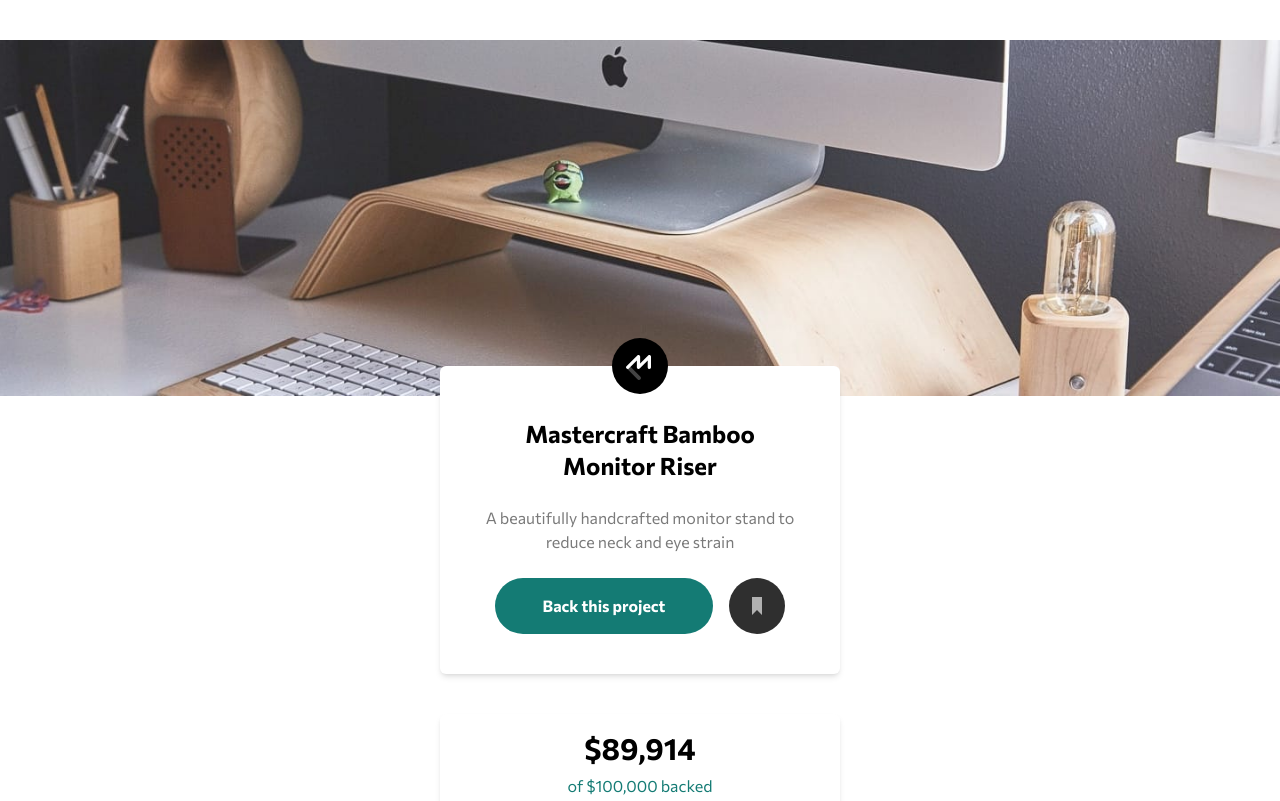
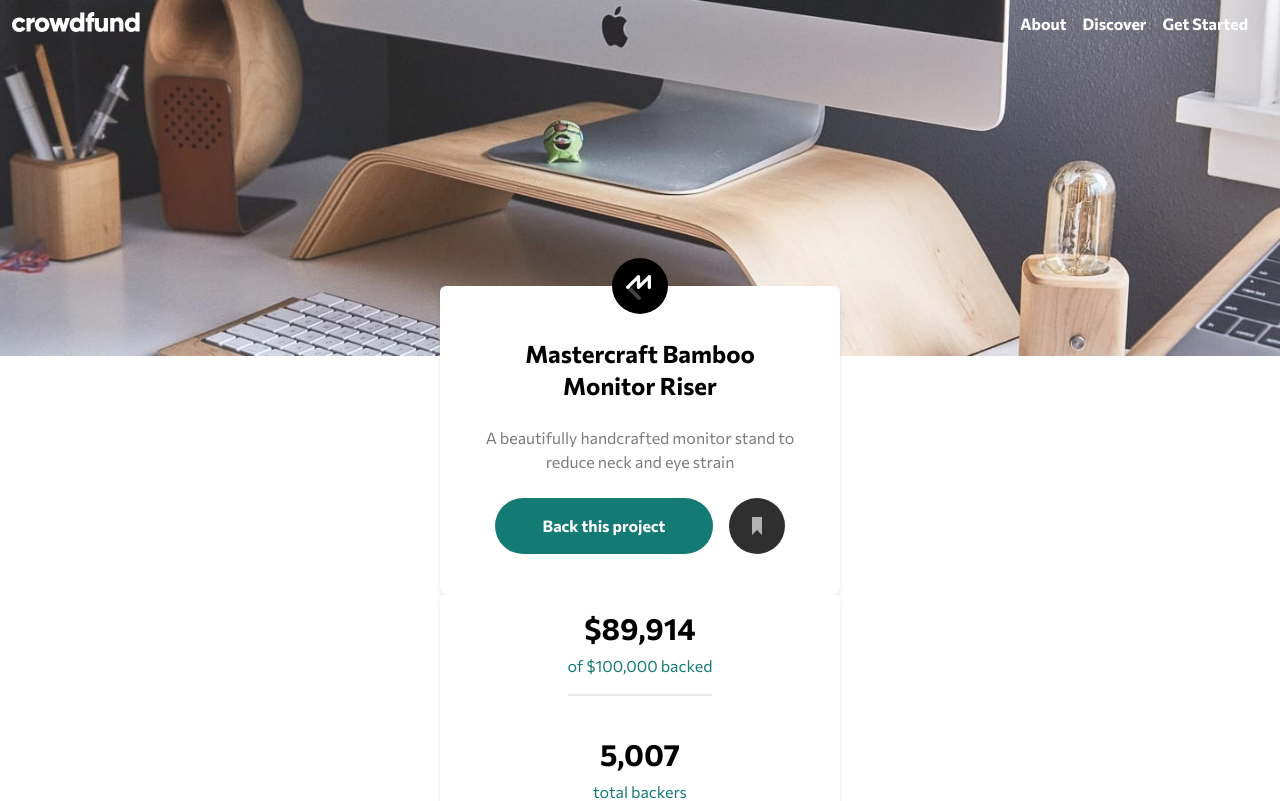
Before and after one commit to flaviogp/crowfunding-product-page-main, a React (Vite) app: page / in a window 1280 px wide. Shown: the top 801 px of the page. Built offline with nearby package versions, Linux system fonts and the light colour scheme.

Commit message:
fix: gap breaking the layout

```diff
--- a/src/App.tsx
+++ b/src/App.tsx
@@ -5,7 +5,7 @@ import ProductInfo from './components/ProductInfo'
 function App() {
 
   return (
-    <div className="container flex flex-col items-center gap-10 w-full max-w-[1400px] justify-center">
+    <div className="container flex flex-col items-center w-full max-w-[1400px] justify-center">
       <Header />
       <HeroImages />
       <PresentationContainer />
```
